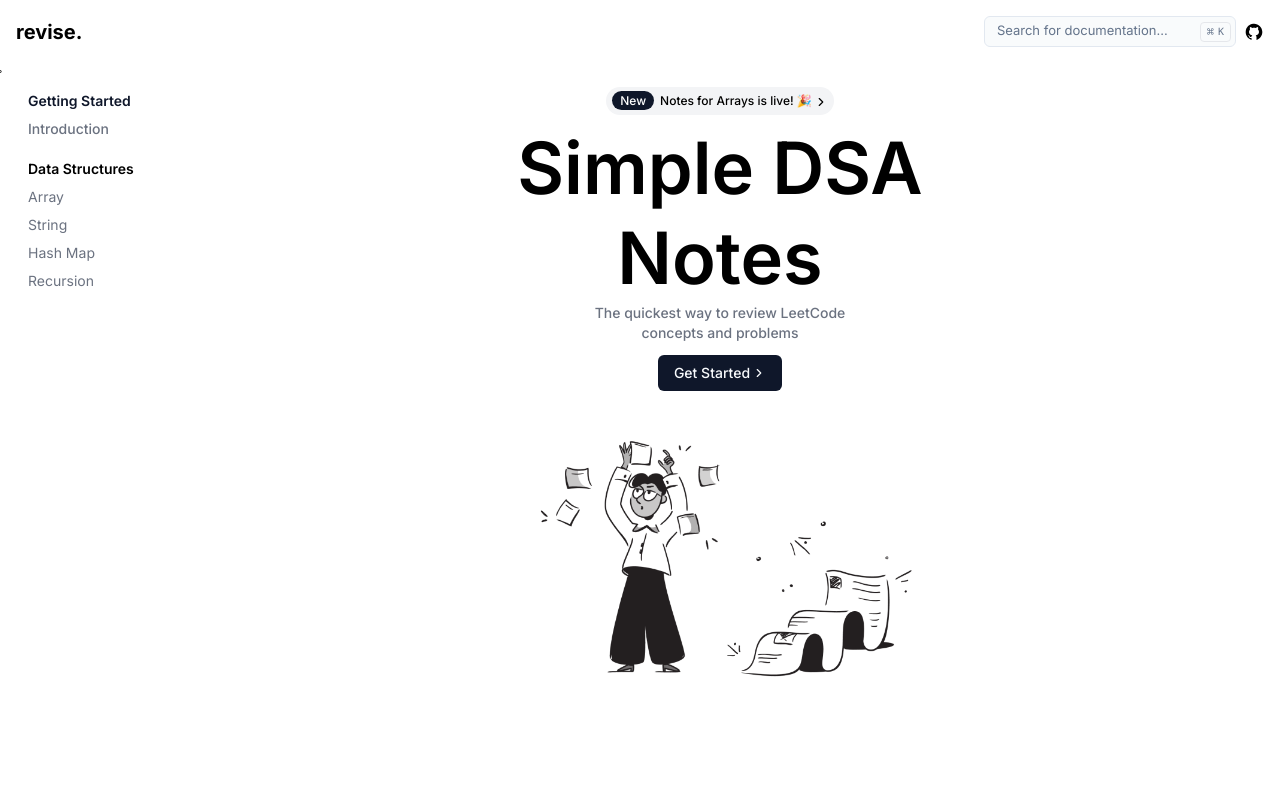
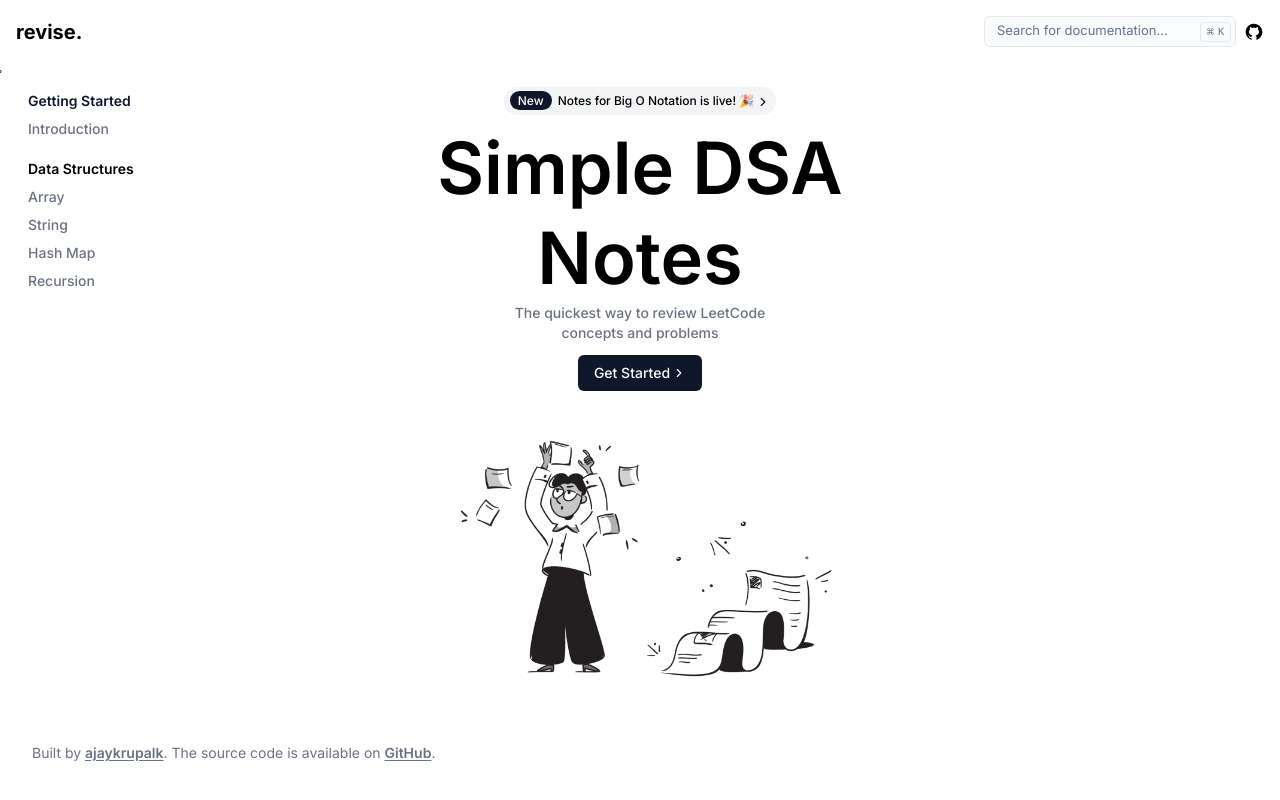
Before and after one commit to ajaykrupalk/revisedsa, a React (Vite) app: page / in a window 1280 px wide. Built offline with nearby package versions, Linux system fonts and the light colour scheme.

Commit message:
added footer and changed menu and header blur

```diff
--- a/src/App.tsx
+++ b/src/App.tsx
@@ -1,15 +1,17 @@
 import Header from "./components/core/header";
 import Menu from "./components/core/menu";
 import Hero from "./components/core/hero";
+import Footer from "./components/core/footer";
 
 export default function App() {
   return (
     <>
       <Header />̥
-      <div className="flex gap-x-1">
+      <div className="flex gap-x-1 h-full">
         <Menu />
         <Hero />
       </div>
+      <Footer />
     </>
   )
 }
--- /dev/null
+++ b/src/components/core/footer.tsx
@@ -0,0 +1,10 @@
+export default function Footer() {
+  return (
+    <div className="p-8 text-sm mt-4 text-gray-500">
+        <p>
+            Built by <a href="https://github.com/ajaykrupalk" className="underline underline-offset-2 font-semibold" target="_blank">ajaykrupalk</a>.
+            The source code is available on <a href="https://github.com/ajaykrupalk/revisedsa" className="underline underline-offset-2 font-semibold" target="_blank">GitHub</a>.
+        </p>
+    </div>
+  )
+}
--- a/src/components/core/header.tsx
+++ b/src/components/core/header.tsx
@@ -2,7 +2,7 @@ import { ComboboxDemo } from "./combobox";
 
 export default function Header() {
     return (
-        <div className="sticky top-0 left-0 w-full h-full pt-4 pl-4 pr-4 pb-1 flex flex-row justify-between backdrop-blur-sm bg-white/50">
+        <div className="sticky top-0 z-10 w-full h-full pt-4 pl-4 pr-4 pb-1 flex flex-row justify-between backdrop-blur-sm bg-white/30">
             <div className="flex items-center">
                 <h1 className="font-bold text-xl inline-flex items-end">revise.</h1>
             </div>
--- a/src/components/core/hero.tsx
+++ b/src/components/core/hero.tsx
@@ -8,7 +8,7 @@ export default function Hero() {
                 <div className='outline-none w-fit text-xs bg-gray-100 h-full p-1.5 rounded-full font-medium hover:ring-2 hover:ring-indigo-200'>
                     <span className="peer">
                         <span className='text-xs bg-slate-900 text-white rounded-full py-0.5 px-2 mr-1.5'>New</span>
-                        Notes for Arrays is live! 🎉
+                        Notes for Big O Notation is live! 🎉
                     </span>
                     <svg className='transition-transform duration-500 transform peer-hover:translate-x-0.5 hover:translate-x-0.5 ml-0.5 inline-flex' xmlns="http://www.w3.org/2000/svg" width="14" height="14" viewBox="0 0 24 24" fill="none" stroke="currentColor" stroke-width="2" stroke-linecap="round" stroke-linejoin="round">
                         <path stroke="none" d="M0 0h24v24H0z" fill="none" />
@@ -35,7 +35,7 @@ export default function Hero() {
                 </Button>
             </div>
             <div className="w-full flex justify-center mt-7">
-                <img src={HeroImage} alt="Notes" width="400" height="400"/>
+                <img src={HeroImage} alt="Notes" width="400" height="400" />
             </div>
         </div>
     )
--- a/src/components/core/menu.tsx
+++ b/src/components/core/menu.tsx
@@ -1,13 +1,13 @@
 export default function Menu() {
     return (
-        <div className="w-40 px-4 mt-3 ml-3 text-[14px] leading-loose overflow-y-auto">
+        <div className="fixed w-40 px-4 mt-3 ml-3 text-[14px] leading-loose overflow-y-hidden">
             <h3 className="font-semibold text-slate-900">Getting Started</h3>
             <p className="font-medium text-gray-500 hover:text-slate-900">Introduction</p>
             <h3 className="font-semibold mt-3">Data Structures</h3>
-            <p className="text-gray-500 hover:text-slate-900">Array</p>
-            <p className="text-gray-500 hover:text-slate-900">String</p>
-            <p className="text-gray-500 hover:text-slate-900">Hash Map</p>
-            <p className="text-gray-500 hover:text-slate-900">Recursion</p>
+            <p className="font-medium text-gray-500 hover:text-slate-900">Array</p>
+            <p className="font-medium text-gray-500 hover:text-slate-900">String</p>
+            <p className="font-medium text-gray-500 hover:text-slate-900">Hash Map</p>
+            <p className="font-medium text-gray-500 hover:text-slate-900">Recursion</p>
         </div>
     )
 }
```
